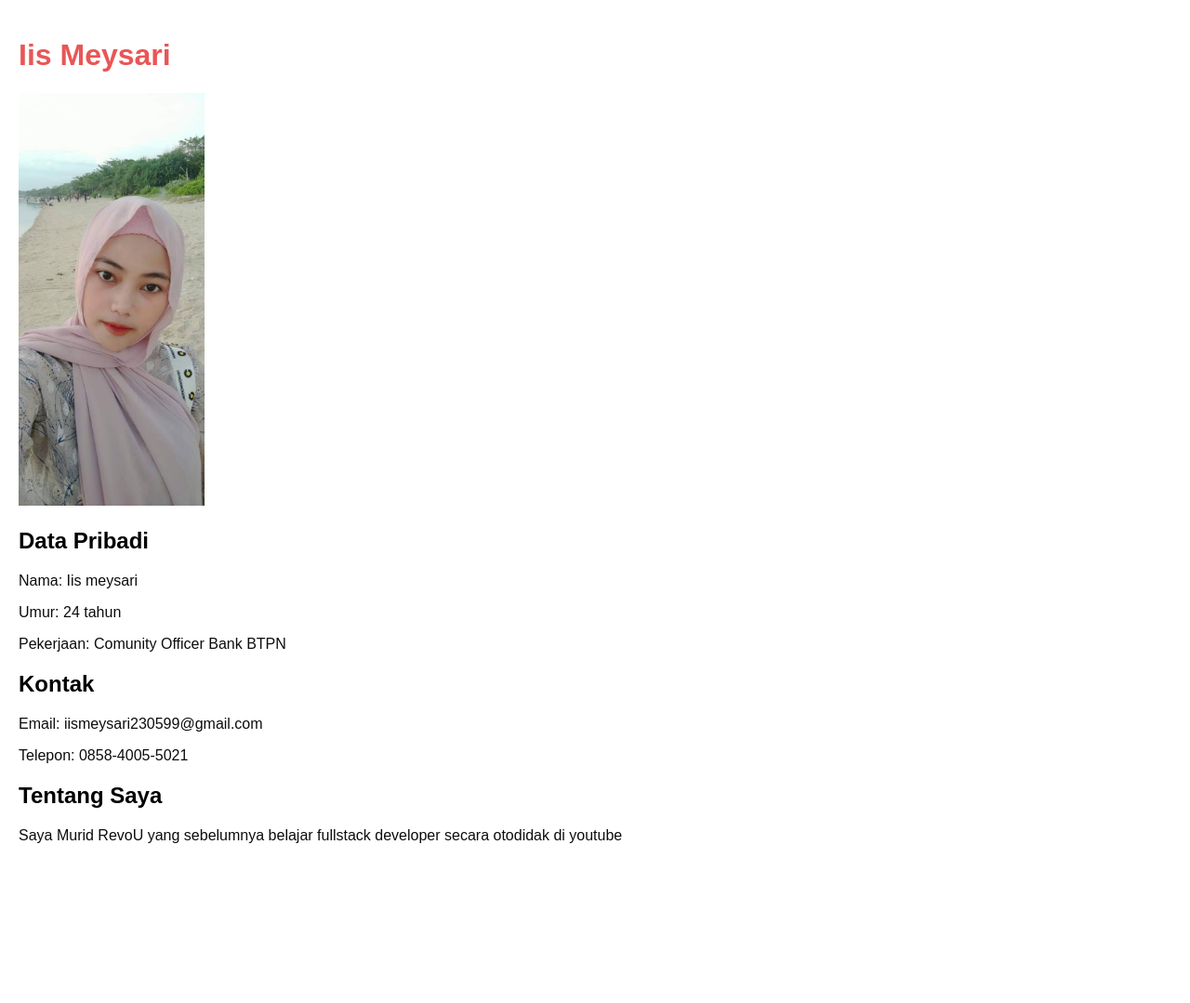
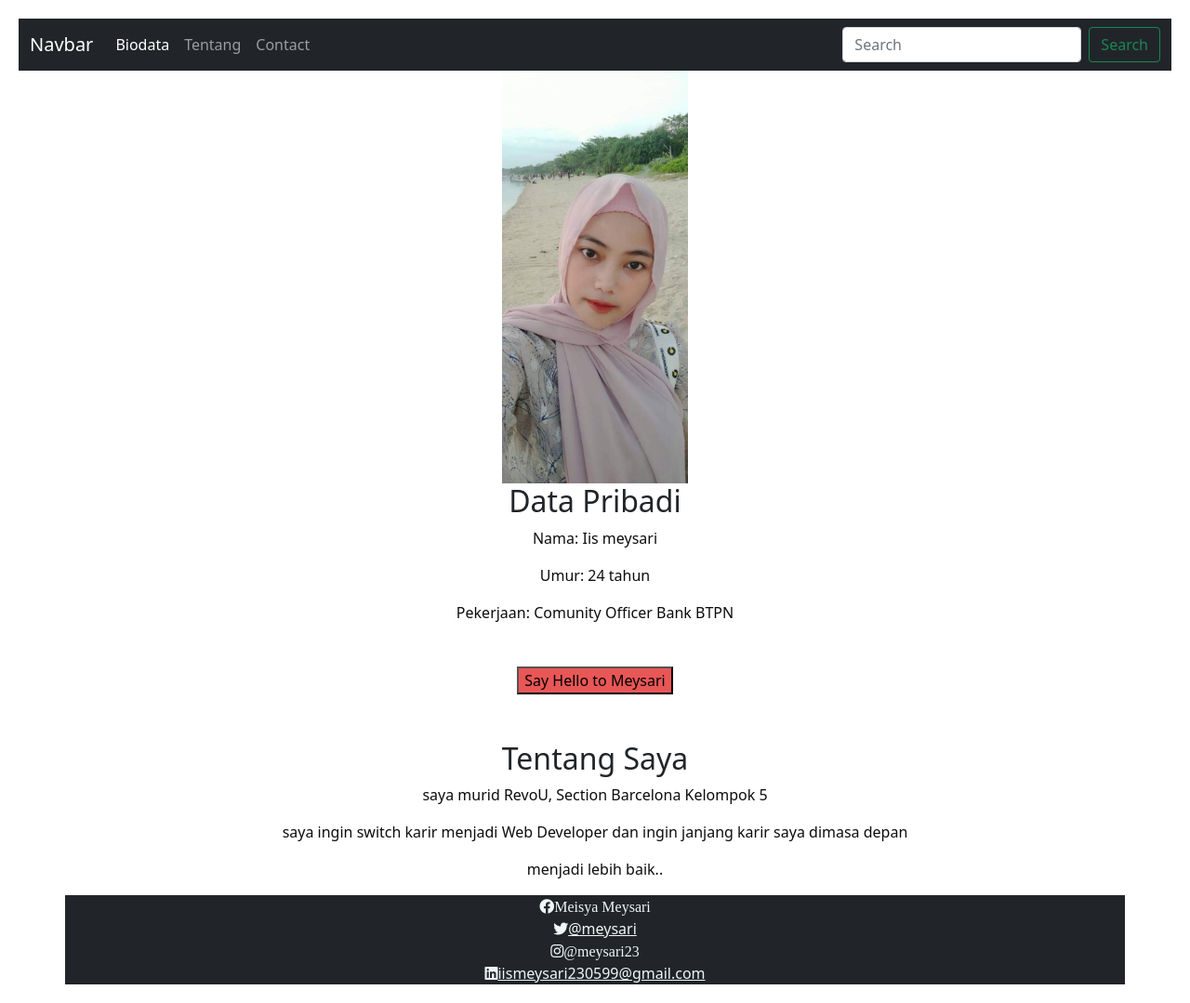
Before and after one commit to RevoU-FSSE-2/week-1-meysari2305, a plain HTML site: page profileMeysari/index.html in a window 1280 px wide. Shown: the whole page at 93% size. Before the commit the page ends 944 px from the top, so only its background shows below. Drawn offline with nearby package versions, Linux system fonts and the light colour scheme.

Commit message:
initial commit

```diff
--- a/profileMeysari/index.html
+++ b/profileMeysari/index.html
@@ -16,23 +16,107 @@
       p {
         color: #0d0d0d;
       }
+      a {
+        color: #edf2f5;
+      }
+
+      div {
+        display: flex;
+        justify-content: center;
+        align-items: center;
+        margin: auto;
+      }
+      .biodata {
+        display: flex;
+        flex-direction: column;
+      }
+      .tentang {
+        display: flex;
+        flex-direction: column;
+      }
+
+      .social-icons {
+        width: 500px;
+        display: flex;
+        flex-direction: column;
+        color: #f0f6f6;
+      }
+
+      .social-icon {
+        color: #f0f6f6;
+      }
+
+      .tombol {
+        background-color: #e95656;
+        margin-top: 30px;
+        margin-bottom: 50px;
+      }
     </style>
+    <link href="https://cdn.jsdelivr.net/npm/bootstrap@5.0.2/dist/css/bootstrap.min.css" rel="stylesheet" integrity="sha384-EVSTQN3/azprG1Anm3QDgpJLIm9Nao0Yz1ztcQTwFspd3yD65VohhpuuCOmLASjC" crossorigin="anonymous" />
+
+    <link rel="stylesheet" href="https://cdnjs.cloudflare.com/ajax/libs/font-awesome/5.15.3/css/all.min.css" />
+    <script>
+      function showAlert() {
+        alert('Hello Meysari');
+      }
+    </script>
   </head>
   <body>
-    <h1>Iis Meysari</h1>
+    <nav class="navbar navbar-expand-lg navbar-dark bg-dark">
+      <div class="container-fluid">
+        <a class="navbar-brand" href="#">Navbar</a>
+        <button class="navbar-toggler" type="button" data-bs-toggle="collapse" data-bs-target="#navbarSupportedContent" aria-controls="navbarSupportedContent" aria-expanded="false" aria-label="Toggle navigation">
+          <span class="navbar-toggler-icon"></span>
+        </button>
+        <div class="collapse navbar-collapse" id="navbarSupportedContent">
+          <ul class="navbar-nav me-auto mb-2 mb-lg-0">
+            <li class="nav-item">
+              <a class="nav-link active" aria-current="page" href="#biodata">Biodata</a>
+            </li>
+            <li class="nav-item">
+              <a class="nav-link" href="#tentang">Tentang</a>
+            </li>
 
+            <li class="nav-item">
+              <a class="nav-link" href="#kontak">Contact</a>
+            </li>
+          </ul>
+          <form class="d-flex">
+            <input class="form-control me-2" type="search" placeholder="Search" aria-label="Search" />
+            <button class="btn btn-outline-success" type="submit">Search</button>
+          </form>
+        </div>
+      </div>
+    </nav>
+    <div id="home">
       <img src="fotosari1.jpg.jpg" alt="Gambar Profil" width="200px" />
-
+    </div>
+    <div class="biodata" id="biodata">
       <h2>Data Pribadi</h2>
       <p>Nama: Iis meysari</p>
       <p>Umur: 24 tahun</p>
       <p>Pekerjaan: Comunity Officer Bank BTPN</p>
+    </div>
 
-    <h2>Kontak</h2>
-    <p>Email: iismeysari230599@gmail.com</p>
-    <p>Telepon: 0858-4005-5021</p>
+    <div>
+      <button class="tombol" onclick="showAlert()">Say Hello to Meysari</button>
+    </div>
 
+    <div class="tentang" id="tentang">
       <h2>Tentang Saya</h2>
-    <p>Saya Murid RevoU yang sebelumnya belajar fullstack developer secara otodidak di youtube</p>
+      <p>saya murid RevoU, Section Barcelona Kelompok 5</p>
+      <p>saya ingin switch karir menjadi Web Developer dan ingin janjang karir saya dimasa depan</p>
+      <p>menjadi lebih baik..</p>
+    </div>
   </body>
+  <footer>
+    <div class="container bg-dark" id="kontak">
+      <div class="social-icons">
+        <a href="#" class="social-icon"><i class="fab fa-facebook">Meisya Meysari</i></a>
+        <a href="#" class="social-icon"><i class="fab fa-twitter"></i>@meysari</a>
+        <a href="#" class="social-icon"><i class="fab fa-instagram">@meysari23</i></a>
+        <a href="#" class="social-icon"><i class="fab fa-linkedin"></i>iismeysari230599@gmail.com</a>
+      </div>
+    </div>
+  </footer>
 </html>
```
Also changed, not shown: 1 other file. Lines whose indentation alone changed are shown as unchanged.
